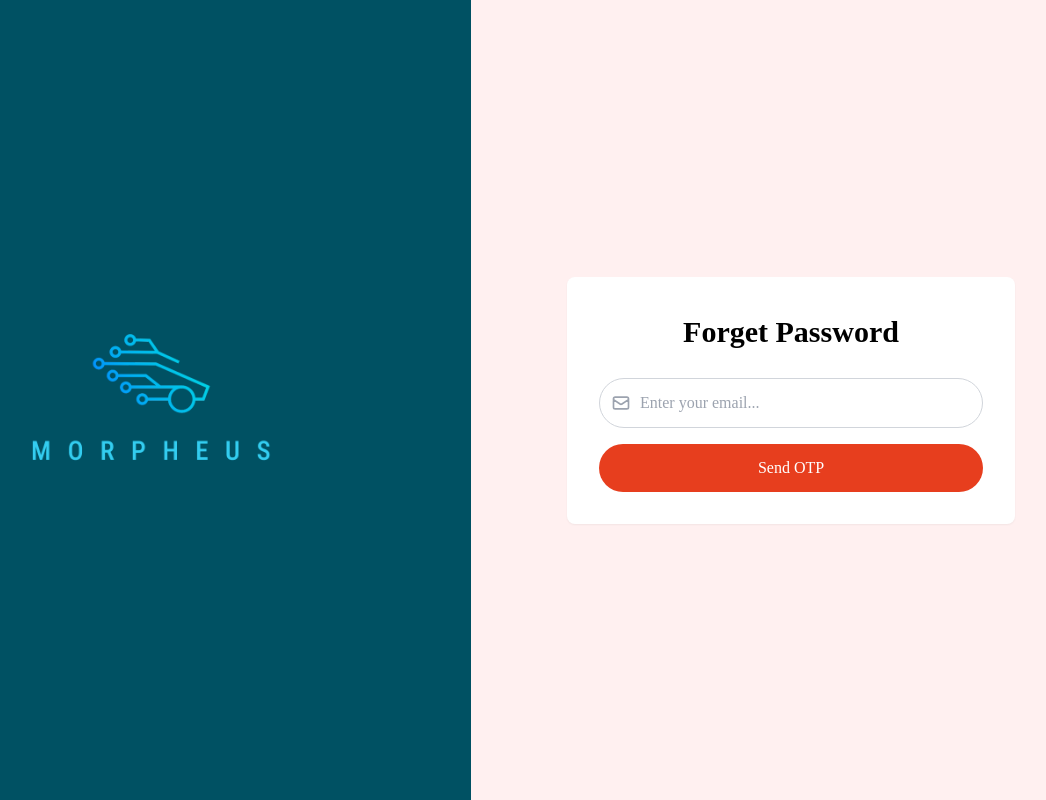
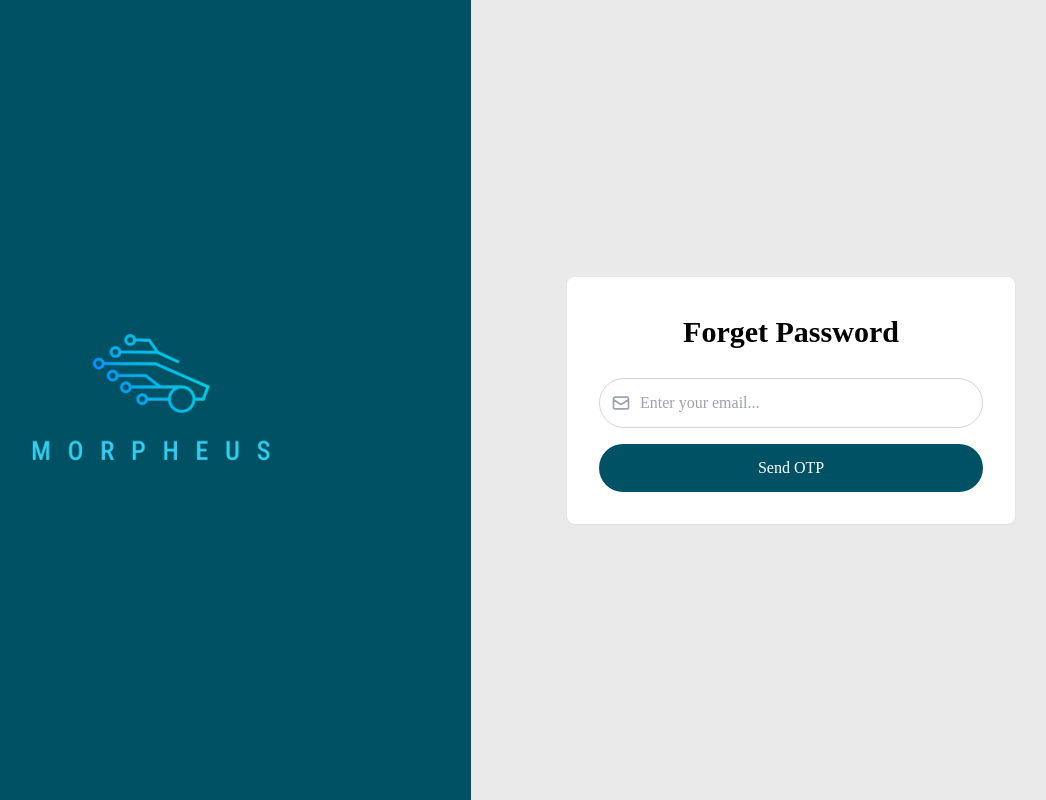
Before and after one commit to sharif57/Morpheus-dashboard, a React (Vite) app: page /auth/forgot-password in a window 1280 px wide. Shown: the whole page, without its empty margins (169-1215 px from the left). Built offline with nearby package versions, Linux system fonts and the light colour scheme.

Commit message:
Update background colors and button styles in authentication pages

```diff
--- a/src/pages/Auth/ForgotPassword.jsx
+++ b/src/pages/Auth/ForgotPassword.jsx
@@ -33,7 +33,7 @@ export default function ForgotPassword() {
       </div>
 
       {/* Form Section */}
-      <div className="w-full md:w-1/2 bg-[#FFF0F0] flex items-center justify-center p-4">
+      <div className="w-full md:w-1/2 bg-[#EAEAEB] flex items-center justify-center p-4">
         <div className="bg-white rounded-lg shadow-sm p-8 max-w-md w-full">
           <div className="mb-6 flex items-center justify-center">
             <h1 className="text-[30px] font-bold">Forget Password</h1>
@@ -71,7 +71,7 @@ export default function ForgotPassword() {
 
             <button
               type="submit"
-              className={`w-full bg-[#E73E1E] hover:bg-[#D93C0E] text-white font-medium py-3 px-4 rounded-full transition duration-200 ${
+              className={`w-full bg-[#005163]  text-white font-medium py-3 px-4 rounded-full transition duration-200 ${
                 isLoading ? "opacity-70 cursor-not-allowed" : ""
               }`}
               disabled={isLoading}
--- a/src/pages/Auth/ResetPassword.jsx
+++ b/src/pages/Auth/ResetPassword.jsx
@@ -36,7 +36,7 @@ export default function ResetPassword() {
       </div>
 
       {/* Form Section */}
-      <div className="w-full md:w-1/2 bg-[#FFF0F0] flex items-center justify-center p-4">
+      <div className="w-full md:w-1/2 bg-[#EAEAEB] flex items-center justify-center p-4">
         <div className="bg-white rounded-lg shadow-sm p-8 max-w-md w-full">
           <div className="mb-6 text-center">
             <h1 className="text-[30px] font-bold">Reset Password</h1>
@@ -103,7 +103,7 @@ export default function ResetPassword() {
 
             <button
               type="submit"
-              className={`w-full bg-[#E73E1E] hover:bg-[#D93C0E] text-white font-medium py-3 px-4 rounded-full transition duration-200 ${isLoading ? "opacity-70 cursor-not-allowed" : ""}`}
+              className={`w-full bg-[#005163]  text-white font-medium py-3 px-4 rounded-full transition duration-200 ${isLoading ? "opacity-70 cursor-not-allowed" : ""}`}
               disabled={isLoading}
             >
               {isLoading ? "Submitting..." : "Reset Password"}
--- a/src/pages/Auth/SignIn.jsx
+++ b/src/pages/Auth/SignIn.jsx
@@ -33,7 +33,7 @@ export default function SignIn() {
       </div>
 
       {/* Form Section */}
-      <div className="w-full md:w-1/2 bg-[#FFF0F0] flex items-center justify-center p-4">
+      <div className="w-full md:w-1/2 bg-[#EAEAEB] flex items-center justify-center p-4">
         <div className="bg-white rounded-lg shadow-sm p-8 max-w-md w-full">
           <div className="mb-6 flex items-center justify-center">
             {/* <Link to="/" className="text-gray-600 hover:text-gray-800">
@@ -133,7 +133,7 @@ export default function SignIn() {
 
             <button
               type="submit"
-              className={`w-full bg-[#E73E1E] hover:bg-[#D93C0E] text-white font-medium py-3 px-4 rounded-full transition duration-200 ${isLoading ? "opacity-70 cursor-not-allowed" : ""}`}
+              className={`w-full bg-[#005163]  text-white font-medium py-3 px-4 rounded-full transition duration-200 ${isLoading ? "opacity-70 cursor-not-allowed" : ""}`}
               disabled={isLoading}
             >
               {isLoading ? "Signing In..." : "Sign In"}
--- a/src/pages/Auth/VerifyEmail.jsx
+++ b/src/pages/Auth/VerifyEmail.jsx
@@ -70,7 +70,7 @@ export default function VerifyEmail() {
       </div>
 
       {/* Verification Form Section */}
-      <div className="w-full md:w-1/2 flex items-center justify-center bg-[#FFF0F0] p-4">
+      <div className="w-full md:w-1/2 flex items-center justify-center bg-[#EAEAEB] p-4">
         <div className="w-full max-w-md p-6 bg-white rounded-lg shadow-sm">
           <div className="mb-6 flex items-center justify-center">
 
@@ -100,7 +100,7 @@ export default function VerifyEmail() {
 
           <button
             onClick={handleVerify}
-            className="w-full py-3 bg-[#E73E1E] hover:bg-red-600 text-white font-semibold rounded-full transition duration-200"
+            className="w-full py-3 bg-[#005163]  hover:bg-red-600 text-white font-semibold rounded-full transition duration-200"
           >
             Verify
           </button>
```
